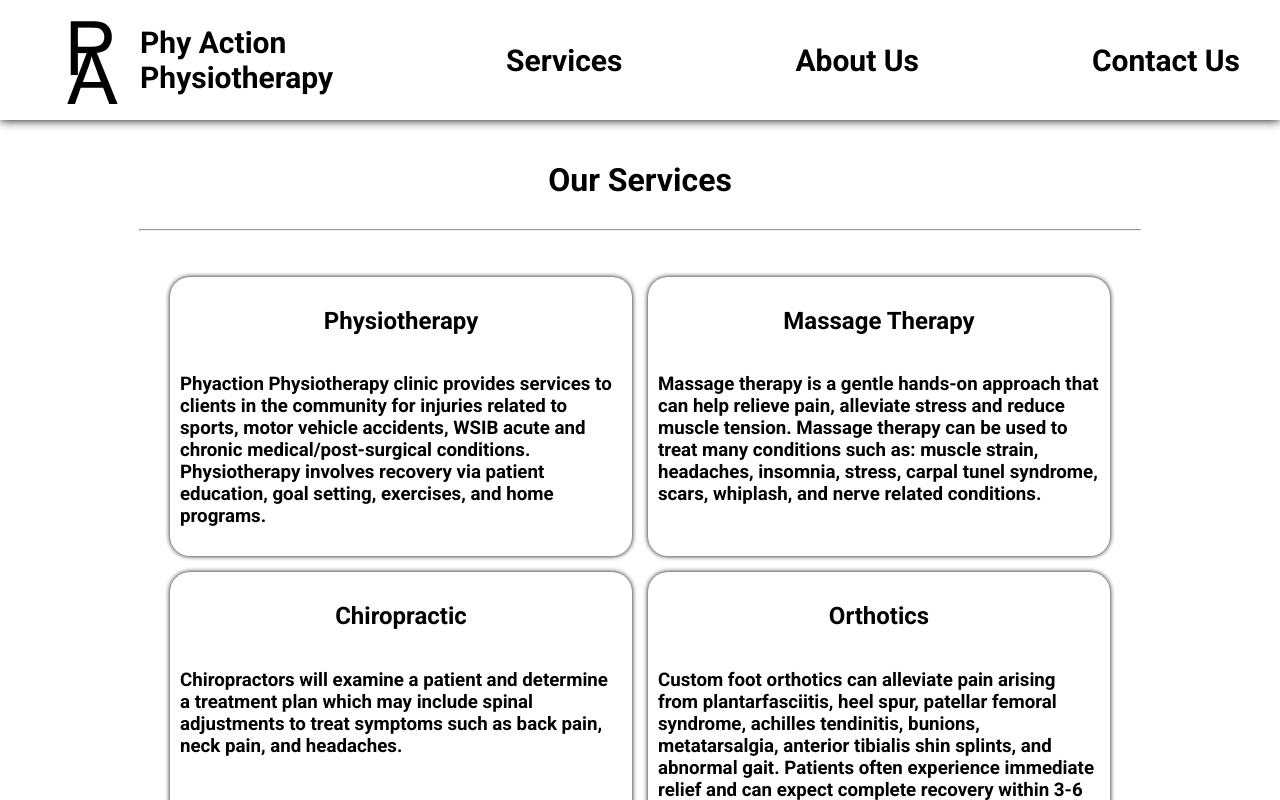
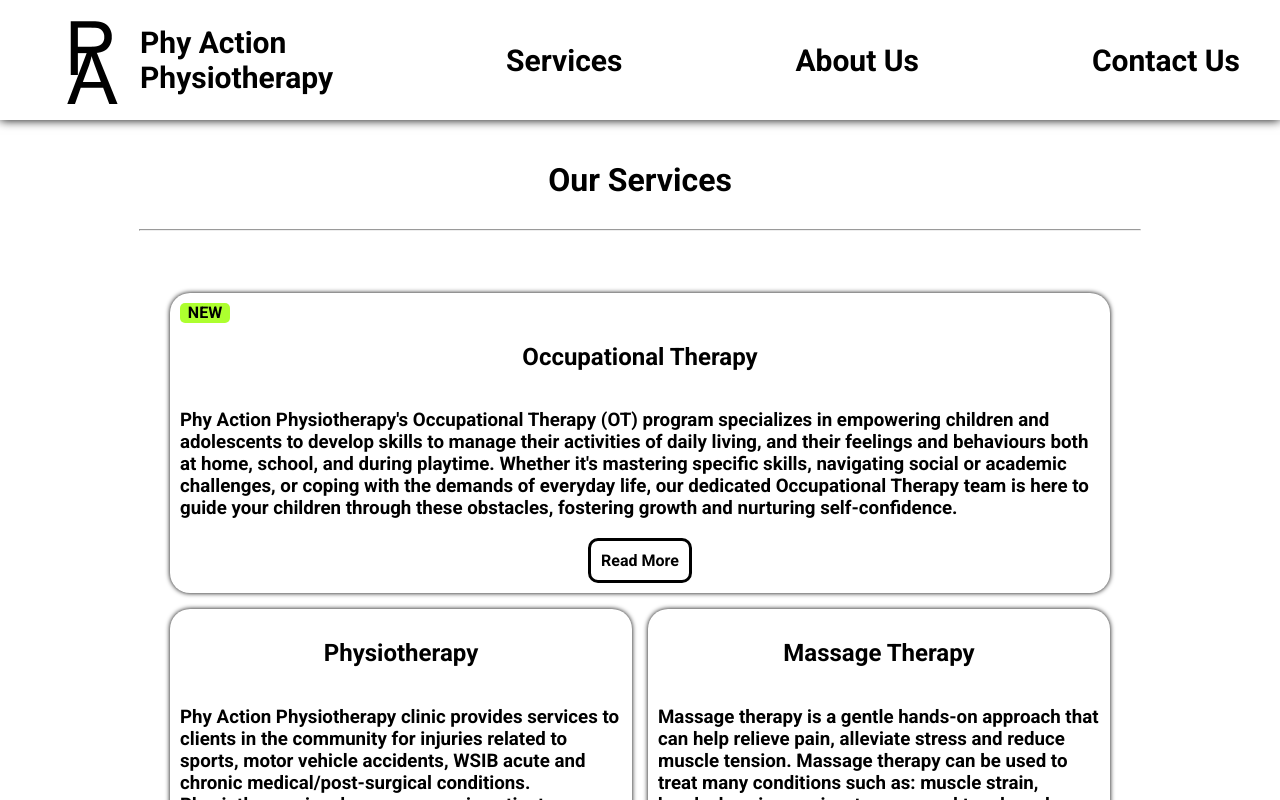
Before and after one commit to PhyAction/phyaction.github.io, a React (Create React App) app: page /services in a window 1280 px wide. Shown: the top 800 px of the page. Built offline with nearby package versions, Linux system fonts and the light colour scheme.

Commit message:
added new tag to services and highlighted ot

```diff
--- a/src/components/ServiceCard/ServiceCard.css
+++ b/src/components/ServiceCard/ServiceCard.css
@@ -13,6 +13,10 @@
 .service-card a {
     text-decoration: none;
     color: black;
+    background-color: white;
+    padding: 10px;
+    border-radius: 10px;
+    border: solid;
 }
 
 .service-card button{
@@ -21,3 +25,12 @@
     border-radius: 10px;
 
 }
+
+.new{
+    align-self: first baseline;
+    width: 50px;
+    height: 20px;
+    background: greenyellow;
+    text-align: center;
+    border-radius: 5px;
+}
--- a/src/components/ServiceCard/ServiceCard.jsx
+++ b/src/components/ServiceCard/ServiceCard.jsx
@@ -4,11 +4,12 @@ import './ServiceCard.css'
 const ServiceCard = (props) => {
     return (
         <div className='service-card'>
+            {props.new && <div className='new'> NEW </div>}
             <h2>{props.serv}</h2>
             <h3>{props.desc}</h3>
             {props.read_more &&
             <Link to={props.more}>
-                <button>Read More</button>
+                Read More
             </Link>
             }
         </div>
--- a/src/pages/Contact/Contact.css
+++ b/src/pages/Contact/Contact.css
@@ -5,6 +5,14 @@
     display: flex;
     flex-direction: column;
     align-items: center;
+}
+
+.full-map{
+    height: 100%;
+    width: 100%;
+    max-width: 100%;
+    margin: 20px 20px;
+    object-fit: cover;
 }
 
 .inner-contact{
--- a/src/pages/Contact/Contact.jsx
+++ b/src/pages/Contact/Contact.jsx
@@ -1,10 +1,13 @@
 import './Contact.css';
+import maps from '../../assets/maps.JPG';
 
 function Contact() {
     return (
         <div className='outer-contact'>
             <div className='inner-contact'>
                 <h1>Location</h1>
+                <img className='full-map' src={maps}></img>
+                <br/>
                 <h2>33 Howard Street</h2>
                 <h2>Toronto, Ontario</h2>
                 <h2>M4X 1J6</h2>
--- a/src/pages/Services/OT/OT.css
+++ b/src/pages/Services/OT/OT.css
@@ -15,6 +15,7 @@
     width: 100%;
     height: fit-content;
     max-width: 1000px;
+    margin: 0px 10px
 }
 
 .inner-OT li{
--- a/src/pages/Services/Services.css
+++ b/src/pages/Services/Services.css
@@ -19,6 +19,15 @@
     box-sizing: border-box;
 }
 
+.highlighted-service{
+    padding: 0px 30px;
+    margin: 1rem 0px;
+    width: 100%;
+    max-width: 1000px;
+    height: fit-content;
+    box-sizing: border-box;
+}
+
 @media only screen and (max-width:600px){
     .service-grid{
         grid-template-columns: 1fr;
--- a/src/pages/Services/Services.jsx
+++ b/src/pages/Services/Services.jsx
@@ -8,8 +8,20 @@ function Services() {
             <hr style={{width: "100%", maxWidth:"1000px"}}/>
             <br/>
             <br/>
+            <div className='highlighted-service'>
+                <ServiceCard serv="Occupational Therapy" desc="Phy Action
+                    Physiotherapy's Occupational Therapy (OT) program specializes
+                    in empowering children and adolescents to develop skills to
+                    manage their activities of daily living, and their feelings and
+                    behaviours both at home, school, and during playtime. Whether
+                    it's mastering specific skills, navigating social or academic
+                    challenges, or coping with the demands of everyday life,
+                    our dedicated Occupational Therapy team is here to guide your
+                    children through these obstacles, fostering growth and nurturing
+                    self-confidence." new read_more more="/services/ot/"/>
+            </div>
             <div className='service-grid'>
-                <ServiceCard serv="Physiotherapy" desc="Phyaction Physiotherapy
+                <ServiceCard serv="Physiotherapy" desc="Phy Action Physiotherapy
                 clinic provides services to clients in the community
                 for injuries related to sports, motor vehicle accidents,
                 WSIB acute and chronic medical/post-surgical conditions.
@@ -38,16 +50,6 @@ function Services() {
                 <ServiceCard serv="Acupuncture" desc="Acupuncture involves
                 stimulating the central nervous system and can aid in treating
                 nausea, headaches, osteoarthritis and other conditions." />
-                <ServiceCard serv="Occupational Therapy" desc="Phyaction
-                Physiotherapy's Occupational Therapy (OT) program specializes
-                in empowering children and adolescents to develop skills to
-                manage their activities of daily living, and their feelings and
-                behaviours both at home, school, and during playtime. Whether
-                it's mastering specific skills, navigating social or academic
-                challenges, or coping with the demands of everyday life,
-                our dedicated Occupational Therapy team is here to guide your
-                children through these obstacles, fostering growth and nurturing
-                 self-confidence." read_more more="/services/ot/"/>
             </div>
             <div style={{marginTop: "20px"}}>
                 <h2>Service fees Covered By</h2>
```
Also changed, not shown: src/assets/maps.JPG (added), 1 other file (tests, documents, lock files or other folders).
